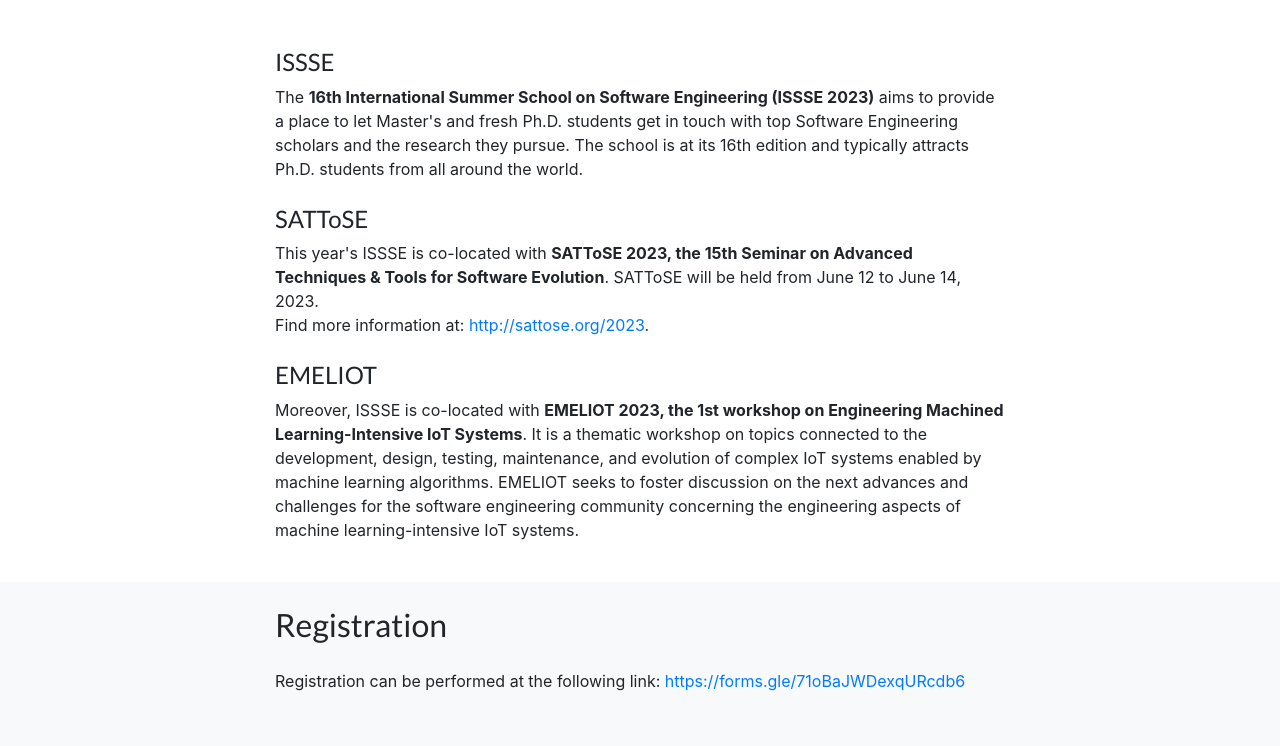
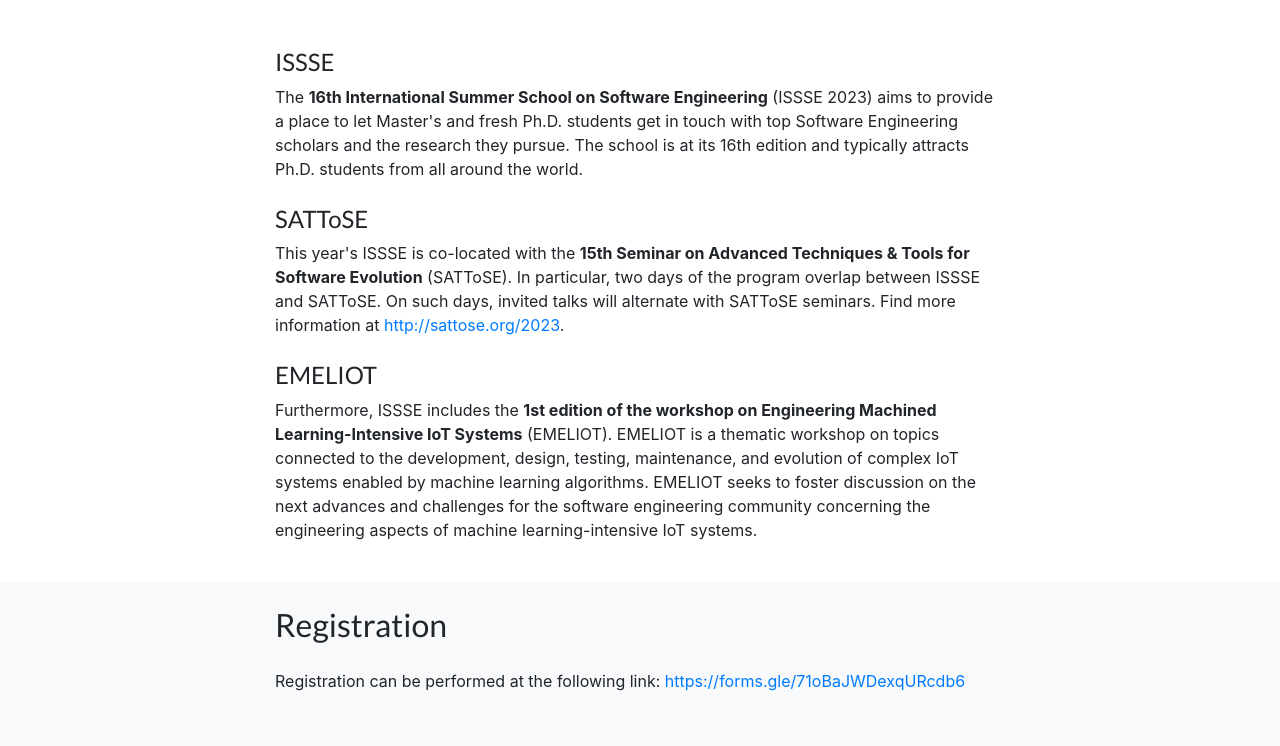
Before and after one commit to SeSaLabUnisa/ISSSE-2023, a website with bundled scripts: page index.html in a window 1280 px wide. Shown: the part 741-1487 px from the top of the page. Built offline with nearby package versions, Linux system fonts and the light colour scheme.

Commit message:
Update index.html

```diff
--- a/index.html
+++ b/index.html
@@ -106,17 +106,14 @@
         <div class="col-lg-8 mx-auto my-4">
           <p class="mt-4 mb-2 text-justify">
             <h4>ISSSE</h4>
-            The <b>16th International Summer School on Software Engineering (ISSSE 2023)</b> aims to provide a place to let Master's and fresh Ph.D. students get in touch with top Software Engineering scholars and the research they pursue. The school is at its 16th edition and typically attracts Ph.D. students from all around the world.
+            The <b>16th International Summer School on Software Engineering</b> (ISSSE 2023) aims to provide a place to let Master's and fresh Ph.D. students get in touch with top Software Engineering scholars and the research they pursue. The school is at its 16th edition and typically attracts Ph.D. students from all around the world.
             <br><br>
             <h4>SATToSE</h4>
-            This year's ISSSE is co-located with <b>SATToSE 2023, the 15th Seminar on Advanced Techniques & Tools for Software Evolution</b>. SATToSE will be held from June 12 to June 14, 2023.
-            <br>
-            Find more information at: <a href="http://sattose.org/2023" target="_blank" class="">http://sattose.org/2023</a>.
+            This year's ISSSE is co-located with the <b>15th Seminar on Advanced Techniques & Tools for Software Evolution</b> (SATToSE).
+            In particular, two days of the program overlap between ISSSE and SATToSE. On such days, invited talks will alternate with SATToSE seminars. Find more information at <a href="http://sattose.org/2023" target="_blank" class="">http://sattose.org/2023</a>.
             <br><br>
             <h4>EMELIOT</h4>
-            Moreover, ISSSE is co-located with <b>EMELIOT 2023, the 1st workshop on Engineering Machined Learning-Intensive IoT Systems</b>.
-            It is a thematic workshop on topics connected to the development, design, testing, maintenance, and evolution of complex IoT systems enabled by machine learning algorithms.
-            EMELIOT seeks to foster discussion on the next advances and challenges for the software engineering community concerning the engineering aspects of machine learning-intensive IoT systems.
+            Furthermore, ISSSE includes the <b>1st edition of the workshop on Engineering Machined Learning-Intensive IoT Systems</b> (EMELIOT). EMELIOT is a thematic workshop on topics connected to the development, design, testing, maintenance, and evolution of complex IoT systems enabled by machine learning algorithms. EMELIOT seeks to foster discussion on the next advances and challenges for the software engineering community concerning the engineering aspects of machine learning-intensive IoT systems.
           </p>
         </div>
       </div>
```
